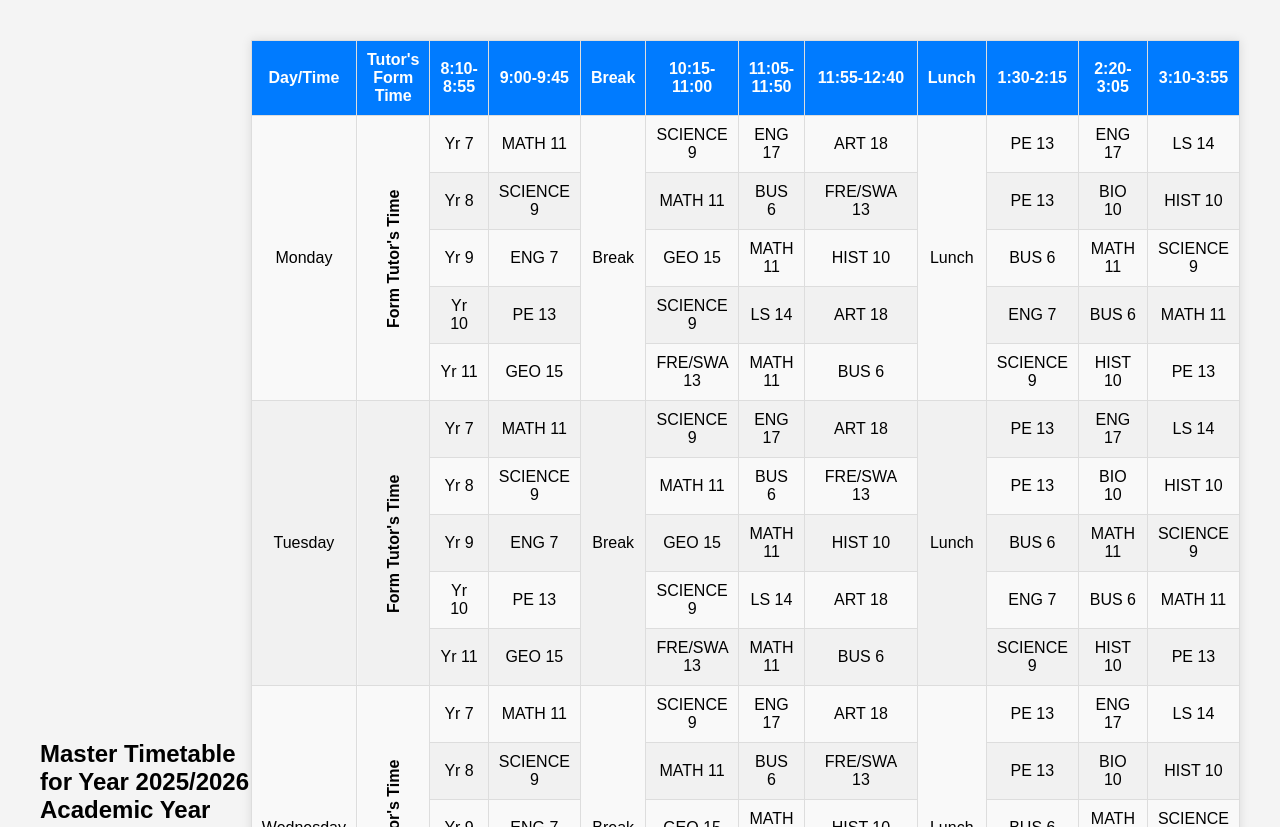
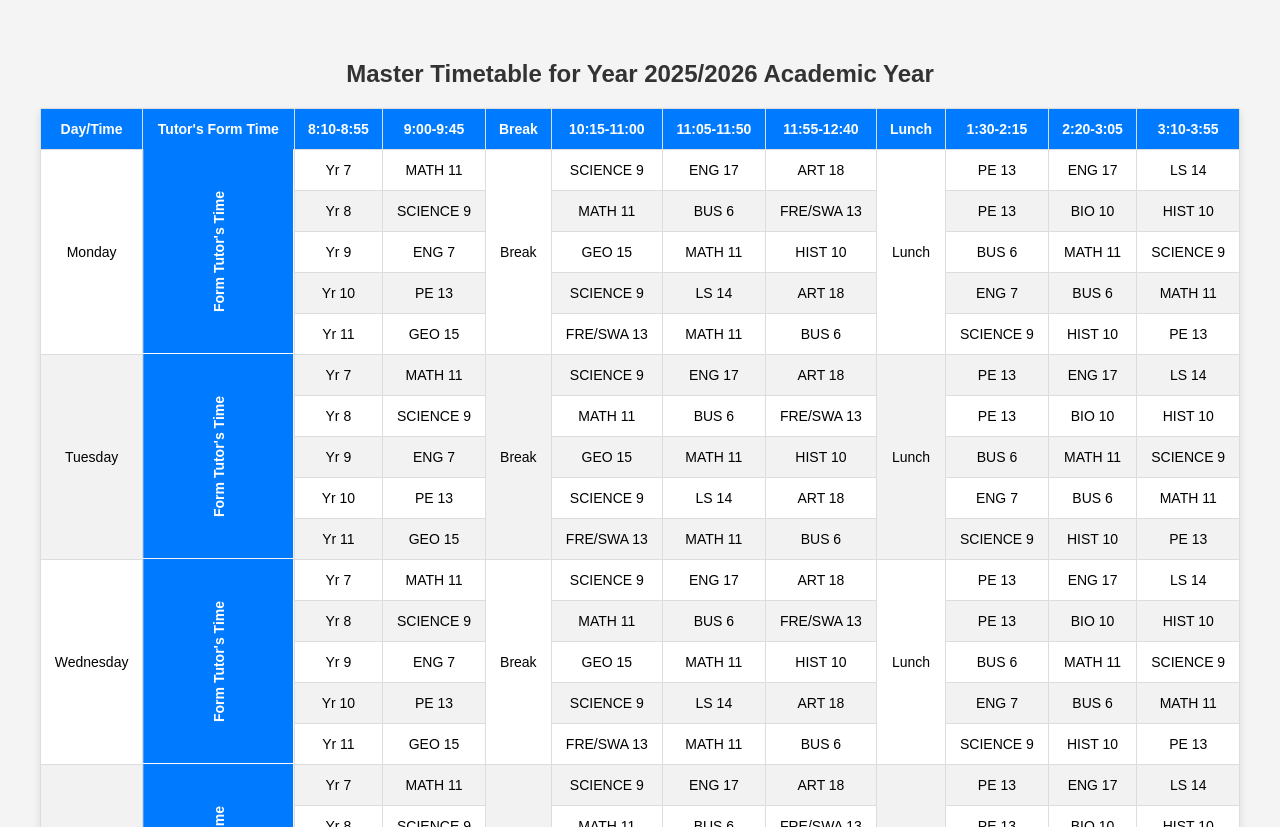
Before and after one commit to Omuthe-code/Master-Timetable-for-year-2024-2025-Academic-Year, a plain HTML site: page index.html in a window 1280 px wide. Shown: the top 827 px of the page. Drawn offline with Linux system fonts and the light colour scheme.

Commit message:
Update Styles.css
Final commit for css

```diff
--- a/Styles.css
+++ b/Styles.css
@@ -1,15 +1,15 @@
-body { font-family: Arial, sans-serif; background-color: #f4f4f4; margin: 20px; padding: 20px; display: flex; justify-content: center; align-items: center; }
+body { font-family: Arial, sans-serif; margin: 20px; padding: 20px; background-color: #f4f4f4; text-align: center; }
 
-table { width: 100%; border-collapse: collapse; background: white; box-shadow: 0px 0px 10px rgba(0, 0, 0, 0.1); }
+table { width: 100%; border-collapse: collapse; margin-top: 20px; background-color: white; box-shadow: 0 4px 8px rgba(0, 0, 0, 0.1); }
 
-th, td { border: 1px solid #ddd; padding: 10px; text-align: center; }
+th, td { border: 1px solid #ddd; padding: 12px; text-align: center; font-size: 14px; }
 
-th { background-color: #007bff; color: white; font-weight: bold; }
+th { background-color: #007bff; color: white; }
 
-td { background-color: #f9f9f9; }
+tr:nth-child(even) { background-color: #f2f2f2; }
 
-tr:nth-child(even) td { background-color: #f1f1f1; }
+tr:hover { background-color: #ddd; }
 
-tr:hover td { background-color: #ddd; }
+.vertical-text { writing-mode: vertical-rl; transform: rotate(180deg); text-align: center; font-weight: bold; background-color: #007bff; color: white; }
 
-.vertical-text { writing-mode: vertical-rl; transform: rotate(180deg); text-align: center; font-weight: bold; }
+h2 { color: #333; }
```
